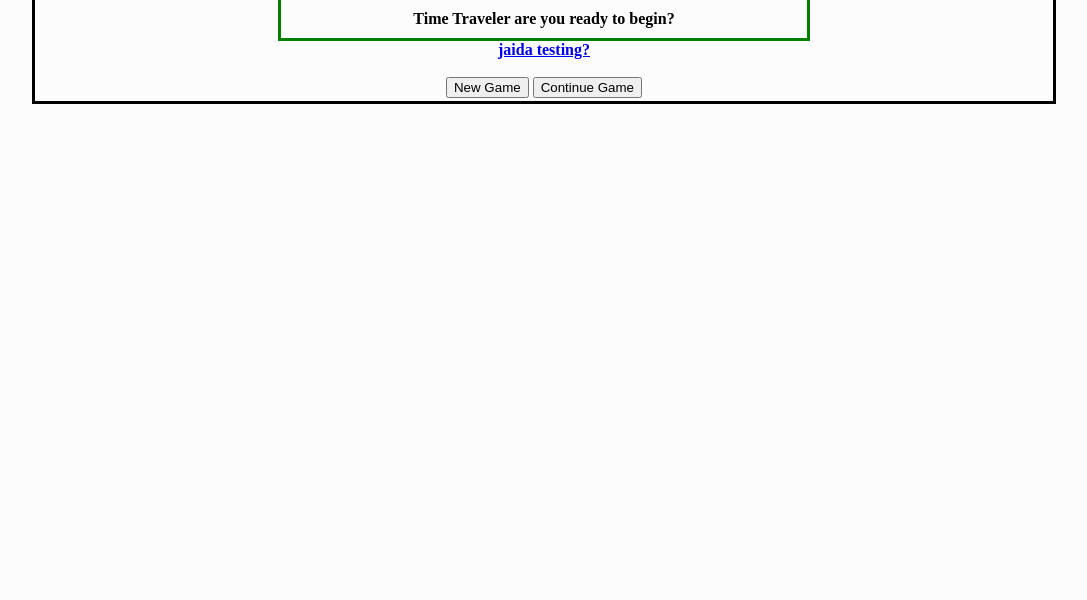
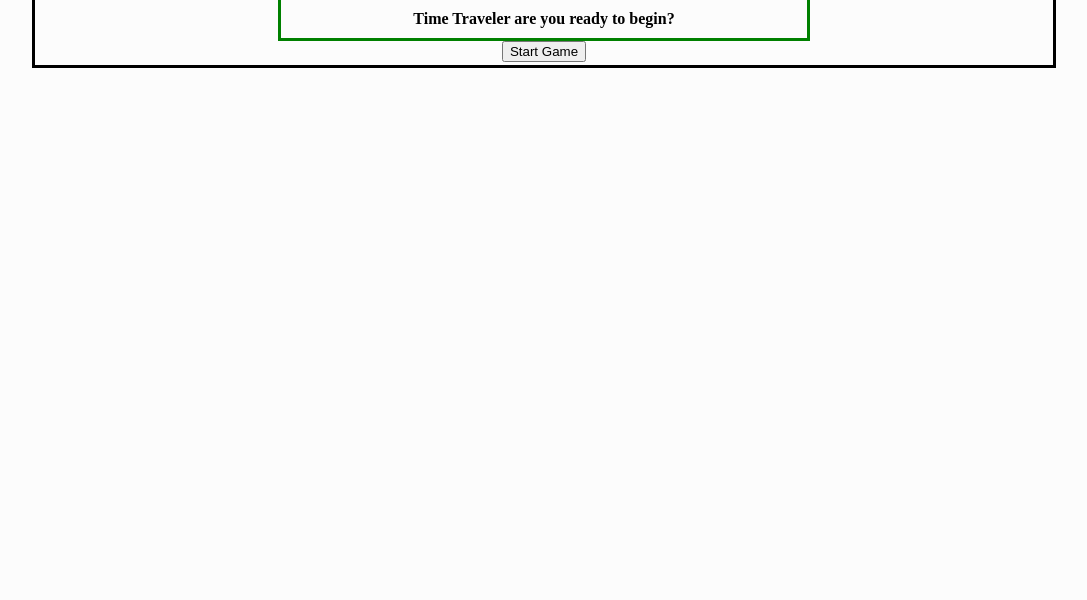
Before and after one commit to Alanna423/Revelation, a plain HTML site: page index.html in a window 1280 px wide. Shown: the part 200-800 px from the top of the page, without its empty margins (96-1183 px from the left). Drawn offline with Linux system fonts and the light colour scheme.

Commit message:
Update index.html
night update

```diff
--- a/index.html
+++ b/index.html
@@ -21,34 +21,13 @@
           <h1 class="center">Revelation</h1>
           <h4 class="center">Time Traveler are you ready to begin?</h4>
 
-          <a href="storyLine.html" class="bord"> jaida testing? </a>
-          <br><br>
-<!--       <button id="huh" onclick="change()">NNN</button>
-        <script>
-          function change() {
-            sessionStorage.setItem("level", 0)
-          sessionStorage.getItem('label')
-          var x = document.createElement("BUTTON");
-          var t = document.createTextNode("Click me");
-          x.appendChild(t);
-          document.body.appendChild(x);
-          }
-        </script>
-           -->
-          <button id="new" onClick="changePage()">New Game</button>
+          <button id="new" onClick="changePage()">Start Game</button>
           <script>
             function changePage() {
-
-              window.location.href = "./levelSelect.html";
+              window.location.href = "./storyLine.html";
             }
           </script>
 
-          <button id="continue" onClick="changePage()">Continue Game</button>
-          <script>
-            function changePage() {
-              window.location.href = "./levelSelect.html";
-            }
-          </script>
         </center>
       </th>
     </tr>
```
